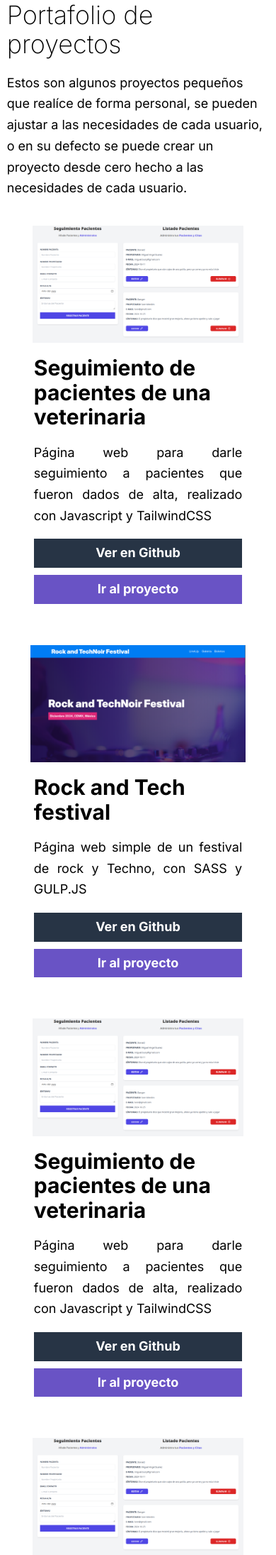
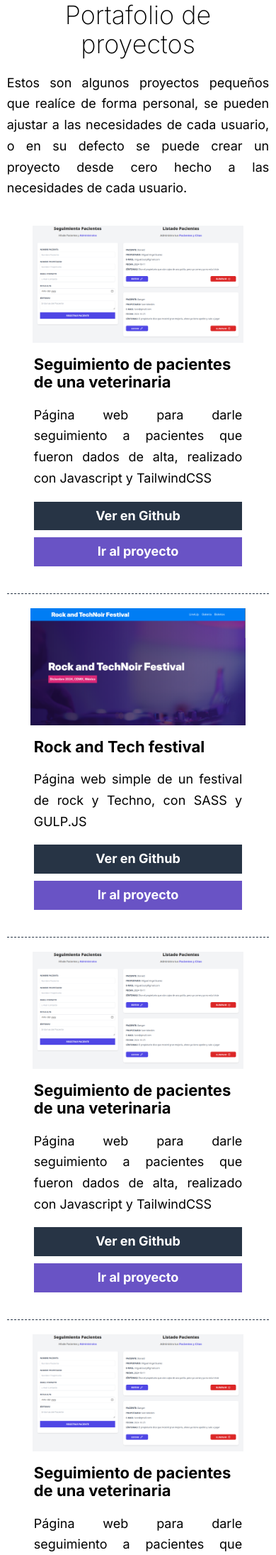
Before and after one commit to Luismy-182/perfilProfesional, a PHP site: template views/proyectos/proyectos.php in a window 390 px wide. Shown: the part 105-2296 px from the top of the page at 71% size. Run offline with PHP 8.4, Linux system fonts and the light colour scheme; the template is opened without the code that fills it, so the values that code supplies are empty; some libraries are stand-ins or nearby versions.

Commit message:
se termino todo el diseño responsive web desing de proyectos solo falta el boton mobile al dashboard para estar listos, y comenzar a agregar proyectos y llenar links

```diff
--- a/src/scss/base/_tipografia.scss
+++ b/src/scss/base/_tipografia.scss
@@ -18,6 +18,9 @@ h3 {
 .text-center {
     text-align: center;
 }
+.text-justify{
+    text-align: justify;
+}
 .titulo-ligero{
     font-weight: 200;
 }
--- a/src/scss/ui/_dashboard.scss
+++ b/src/scss/ui/_dashboard.scss
@@ -321,38 +321,5 @@
         }
     }
 
-    .redes{
 
-        .elementos-red{
-            color: v.$blanco;
-            display: flex;
-            justify-content: center;
-            gap:2rem;
-            font-size: 1.4rem;
-            @include m.tablet{
-                font-size: unset;
-            }
-            text-align: center;
-            padding: 1rem;
-
-
-            i{
-                font-size: 2.2rem;
-                margin-bottom: 1rem;
-                @include m.tablet{
-                    font-size: 3rem;
-                }
-                color: v.$blanco;
-            }
-
-            span{
-                display: flex;
-                flex-direction: column;
-                justify-content: center;
-
-
-            }
-        }
-
-    }
 }
--- a/src/scss/ui/_index.scss
+++ b/src/scss/ui/_index.scss
@@ -2,3 +2,4 @@
 @forward 'dashboard';
 @forward 'footer';
 @forward 'proyectos';
+@forward 'redes';
--- a/src/scss/ui/_proyectos.scss
+++ b/src/scss/ui/_proyectos.scss
@@ -4,35 +4,95 @@
 .encabezado{
     h2{
         font-weight: 200;
+        p{
+            text-align: justify;
+        }
     }
+
 
 }
 
+.proyecto:not(:last-child){
+    border-bottom: .5px dashed v.$gris-oscuro;
+}
+.proyecto{
+    @include m.tablet{
+       @include m.grid(2, 1rem);
 
-.proyecto{
-
+    }
     padding: 2rem 2rem;
 
     &__descripcion{
         padding: 1.8rem;
 
+        @include m.tablet{
+            padding: 0 2rem; //estrujar las descripciones
+        }
+
+        h3{
+            font-size: 2.2rem;
+            @include m.tablet{
+                font-size: 2rem;
+            }
+            @include m.desktop{
+                font-size: 3rem;
+            }
+        }
         p{
             text-align: justify;
+
+            @include m.tablet{
+                font-size: 1.5rem;
+            }
+            @include m.desktop{
+                font-size: unset;
+            }
+
+
         }
 
         &--botones{
             display: flex;
             flex-wrap: wrap;
-            gap:1rem;
+            gap:1rem; //gap de botones
+
+            @include m.desktop{
+                gap: 3rem;
+            }
+
+            @include m.tablet{
+                flex-wrap: unset;
+
+            }
 
         }
-        &-botonP{
+        &-botonP{ //boton Pagina
             @include m.boton(v.$morado, v.$blanco);
-            padding: 1rem
+            padding: 1rem;
+
+            @include m.tablet{
+                padding: .8rem;
+                font-size: 1.5rem;
+            }
+            @include m.desktop{
+                padding:1rem;
+                font-size: unset;
+            }
+
+
         }
-        &-botonG{
+        &-botonG{//botn github
             @include m.boton(v.$gris-oscuro, v.$blanco);
-            padding: 1rem
+            padding: 1rem;
+
+            @include m.tablet{
+                padding: .8rem;
+                font-size: 1.5rem;
+            }
+            @include m.desktop{
+                padding:1rem;
+                font-size: unset;
+            }
         }
 
 
@@ -45,6 +105,11 @@
         img{
             aspect-ratio: 2/1;
             object-fit:contain;
+
+            @include m.tablet{
+                aspect-ratio: unset;
+                object-fit:unset;
+            }
         }
     }
 
--- /dev/null
+++ b/src/scss/ui/_redes.scss
@@ -0,0 +1,38 @@
+@use 'base/variables' as v;
+@use 'base/mixins' as m;
+
+.redes{
+        background-color: v.$gris-oscuro;
+        padding-top: 2rem;
+    .elementos-red{
+        color: v.$blanco;
+        display: flex;
+        justify-content: center;
+        gap:2rem;
+        font-size: 1.4rem;
+        @include m.tablet{
+            font-size: unset;
+        }
+        text-align: center;
+        padding: 1rem;
+
+
+        i{
+            font-size: 2.2rem;
+            margin-bottom: 1rem;
+            @include m.tablet{
+                font-size: 3rem;
+            }
+            color: v.$blanco;
+        }
+
+        span{
+            display: flex;
+            flex-direction: column;
+            justify-content: center;
+
+
+        }
+    }
+
+}
--- /dev/null
+++ b/views/includes/redes.php
@@ -0,0 +1,9 @@
+
+<nav class="redes">
+            <div class="container elementos-red">
+                <a href="#"><i class="fa fa-instagram" aria-hidden="true"></i><span class="text-white">Instagram</span></a>
+                <a href="#"><i class="fa-brands fa-tiktok"></i><span class="text-white">Tik-Tok</span></a>
+                <a href="#"><i class="fa fa-facebook-official" aria-hidden="true"></i><span class="text-white">Facebook</span></a>
+                <a href="#"><i class="fa fa-github" aria-hidden="true"></i><span class="text-white">GitHub</span></a>
+            </div>
+</nav>
--- a/views/proyectos/proyectos.php
+++ b/views/proyectos/proyectos.php
@@ -1,8 +1,8 @@
 
 <main class="contenedor">
         <div class="encabezado">
-            <h2>Portafolio de proyectos</h2>
-                <p>
+            <h2 class="text-center">Portafolio de proyectos</h2>
+                <p class="text-justify">
                     Estos son algunos proyectos pequeños que realíce de forma personal, se
                     pueden ajustar a las necesidades de cada usuario, o en su defecto se puede crear un proyecto
                     desde cero hecho a las necesidades de cada usuario.
@@ -21,8 +21,8 @@
                         <h3 class="proyecto__descripcion-titulo">Seguimiento de pacientes de una veterinaria</h3>
                         <p>Página web para darle seguimiento a pacientes que fueron dados de alta, realizado con Javascript y TailwindCSS</p>
                         <div class="proyecto__descripcion--botones">
-                            <button class="proyecto__descripcion-botonG">Ver en Github</button>
-                            <button class="proyecto__descripcion-botonP">Ir al proyecto</button>
+                            <a class="proyecto__descripcion-botonG" href="#">Ver en Github</a>
+                            <a class="proyecto__descripcion-botonP" href="#">Ir al proyecto</a>
                         </div>
                     </div>
                 </div><!---------fin proyecto---------------------->
@@ -37,8 +37,8 @@
                         <h3 class="proyecto__descripcion-titulo">Rock and Tech festival</h3>
                         <p>Página web simple de un festival de rock y Techno, con SASS y GULP.JS</p>
                         <div class="proyecto__descripcion--botones">
-                            <button class="proyecto__descripcion-botonG">Ver en Github</button>
-                            <button class="proyecto__descripcion-botonP">Ir al proyecto</button>
+                            <a class="proyecto__descripcion-botonG" href="#">Ver en Github</a>
+                            <a class="proyecto__descripcion-botonP" href="#">Ir al proyecto</a>
                         </div>
                     </div>
                 </div><!---------fin proyecto---------------------->
@@ -54,8 +54,8 @@
                         <h3 class="proyecto__descripcion-titulo">Seguimiento de pacientes de una veterinaria</h3>
                         <p>Página web para darle seguimiento a pacientes que fueron dados de alta, realizado con Javascript y TailwindCSS</p>
                         <div class="proyecto__descripcion--botones">
-                            <button class="proyecto__descripcion-botonG">Ver en Github</button>
-                            <button class="proyecto__descripcion-botonP">Ir al proyecto</button>
+                            <a class="proyecto__descripcion-botonG" href="#">Ver en Github</a>
+                            <a class="proyecto__descripcion-botonP" href="#">Ir al proyecto</a>
                         </div>
                     </div>
                 </div><!---------fin proyecto---------------------->
@@ -70,8 +70,8 @@
                         <h3 class="proyecto__descripcion-titulo">Seguimiento de pacientes de una veterinaria</h3>
                         <p>Página web para darle seguimiento a pacientes que fueron dados de alta, realizado con Javascript y TailwindCSS</p>
                         <div class="proyecto__descripcion--botones">
-                            <button class="proyecto__descripcion-botonG">Ver en Github</button>
-                            <button class="proyecto__descripcion-botonP">Ir al proyecto</button>
+                            <a class="proyecto__descripcion-botonG" href="#">Ver en Github</a>
+                            <a class="proyecto__descripcion-botonP" href="#">Ir al proyecto</a>
                         </div>
                     </div>
                 </div><!---------fin proyecto---------------------->
@@ -86,8 +86,8 @@
                         <h3 class="proyecto__descripcion-titulo">Seguimiento de pacientes de una veterinaria</h3>
                         <p>Página web para darle seguimiento a pacientes que fueron dados de alta, realizado con Javascript y TailwindCSS</p>
                         <div class="proyecto__descripcion--botones">
-                            <button class="proyecto__descripcion-botonG">Ver en Github</button>
-                            <button class="proyecto__descripcion-botonP">Ir al proyecto</button>
+                            <a class="proyecto__descripcion-botonG" href="#">Ver en Github</a>
+                            <a class="proyecto__descripcion-botonP" href="#">Ir al proyecto</a>
                         </div>
                     </div>
                 </div><!---------fin proyecto---------------------->
@@ -102,8 +102,8 @@
                         <h3 class="proyecto__descripcion-titulo">Seguimiento de pacientes de una veterinaria</h3>
                         <p>Página web para darle seguimiento a pacientes que fueron dados de alta, realizado con Javascript y TailwindCSS</p>
                         <div class="proyecto__descripcion--botones">
-                            <button class="proyecto__descripcion-botonG">Ver en Github</button>
-                            <button class="proyecto__descripcion-botonP">Ir al proyecto</button>
+                            <a class="proyecto__descripcion-botonG" href="#">Ver en Github</a>
+                            <a class="proyecto__descripcion-botonP" href="#">Ir al proyecto</a>
                         </div>
                     </div>
                 </div><!---------fin proyecto---------------------->
@@ -120,8 +120,8 @@
                         <h3 class="proyecto__descripcion-titulo">Seguimiento de pacientes de una veterinaria</h3>
                         <p>Página web para darle seguimiento a pacientes que fueron dados de alta, realizado con Javascript y TailwindCSS</p>
                         <div class="proyecto__descripcion--botones">
-                            <button class="proyecto__descripcion-botonG">Ver en Github</button>
-                            <button class="proyecto__descripcion-botonP">Ir al proyecto</button>
+                            <a class="proyecto__descripcion-botonG" href="#">Ver en Github</a>
+                            <a class="proyecto__descripcion-botonP" href="#">Ir al proyecto</a>
                         </div>
                     </div>
                 </div><!---------fin proyecto---------------------->
@@ -136,8 +136,8 @@
                         <h3 class="proyecto__descripcion-titulo">Seguimiento de pacientes de una veterinaria</h3>
                         <p>Página web para darle seguimiento a pacientes que fueron dados de alta, realizado con Javascript y TailwindCSS</p>
                         <div class="proyecto__descripcion--botones">
-                            <button class="proyecto__descripcion-botonG">Ver en Github</button>
-                            <button class="proyecto__descripcion-botonP">Ir al proyecto</button>
+                            <a class="proyecto__descripcion-botonG" href="#">Ver en Github</a>
+                            <a class="proyecto__descripcion-botonP" href="#">Ir al proyecto</a>
                         </div>
                     </div>
                 </div><!---------fin proyecto---------------------->
@@ -152,8 +152,8 @@
                         <h3 class="proyecto__descripcion-titulo">Seguimiento de pacientes de una veterinaria</h3>
                         <p>Página web para darle seguimiento a pacientes que fueron dados de alta, realizado con Javascript y TailwindCSS</p>
                         <div class="proyecto__descripcion--botones">
-                            <button class="proyecto__descripcion-botonG">Ver en Github</button>
-                            <button class="proyecto__descripcion-botonP">Ir al proyecto</button>
+                            <a class="proyecto__descripcion-botonG" href="#">Ver en Github</a>
+                            <a class="proyecto__descripcion-botonP" href="#">Ir al proyecto</a>
                         </div>
                     </div>
                 </div><!---------fin proyecto---------------------->
@@ -168,8 +168,8 @@
                         <h3 class="proyecto__descripcion-titulo">Seguimiento de pacientes de una veterinaria</h3>
                         <p>Página web para darle seguimiento a pacientes que fueron dados de alta, realizado con Javascript y TailwindCSS</p>
                         <div class="proyecto__descripcion--botones">
-                            <button class="proyecto__descripcion-botonG">Ver en Github</button>
-                            <button class="proyecto__descripcion-botonP">Ir al proyecto</button>
+                            <a class="proyecto__descripcion-botonG" href="#">Ver en Github</a>
+                            <a class="proyecto__descripcion-botonP" href="#">Ir al proyecto</a>
                         </div>
                     </div>
                 </div><!---------fin proyecto---------------------->
@@ -177,3 +177,5 @@
             </div>
         </section>
 </main>
+
+<?php require_once __DIR__.'/../includes/redes.php'; ?>
```
Also changed, not shown: views/dashboard/dashboard.php (+2 -9 lines), public/build/css/app.css, 1 other file.
